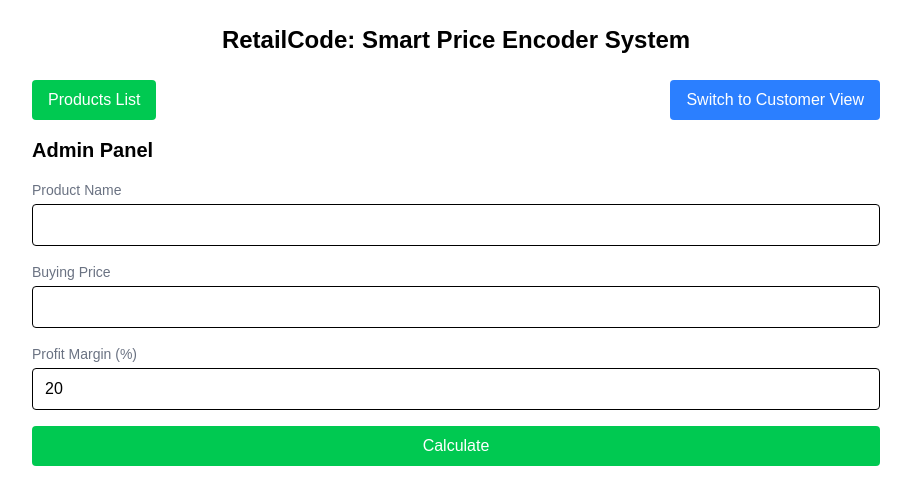
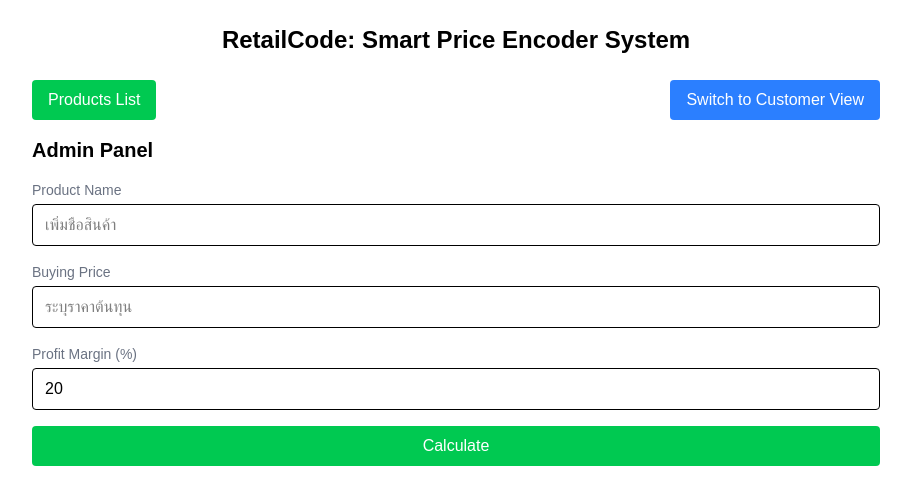
Before and after one commit to peerayes/my-quiz, a Next.js app: page /retail in a window 1280 px wide. Shown: the top 504 px of the page, without its empty margins (184-1095 px from the left). Built offline with nearby package versions, Linux system fonts and the light colour scheme.

Commit message:
Update AdminPanel.tsx

```diff
--- a/src/components/AdminPanel.tsx
+++ b/src/components/AdminPanel.tsx
@@ -370,6 +370,7 @@ const AdminPanel: React.FC<AdminPanelProps> = ({
                 value={productName}
                 onChange={(e) => setProductName(e.target.value)}
                 className="w-full px-3 py-2 border rounded text-black"
+                placeholder="เพิ่มชื่อสินค้า"
                 required
               />
             </div>
@@ -383,6 +384,7 @@ const AdminPanel: React.FC<AdminPanelProps> = ({
                 value={buyingPrice}
                 onChange={(e) => setBuyingPrice(e.target.value)}
                 className="w-full px-3 py-2 border rounded text-black"
+                placeholder="ระบุราคาต้นทุน"
                 required
                 min="0"
                 step="1"
```
